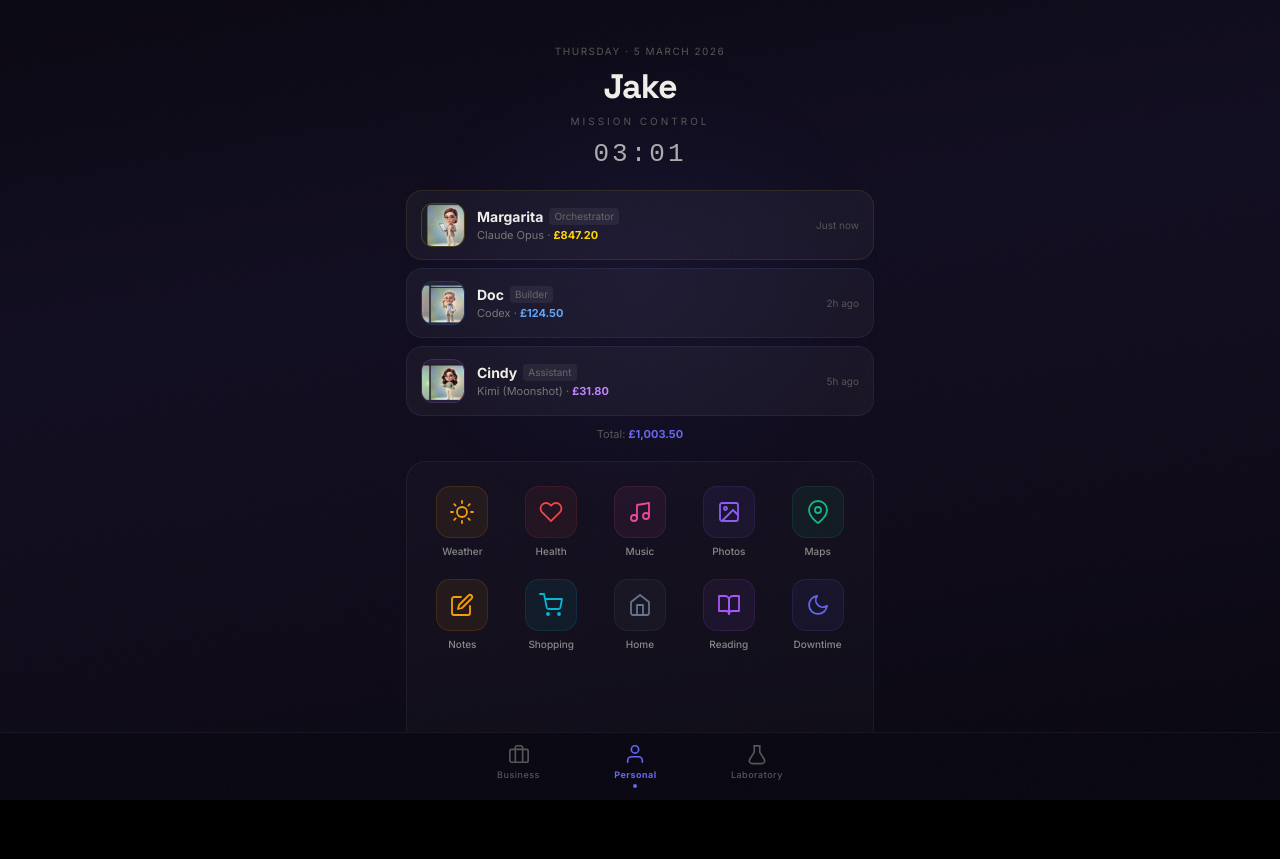
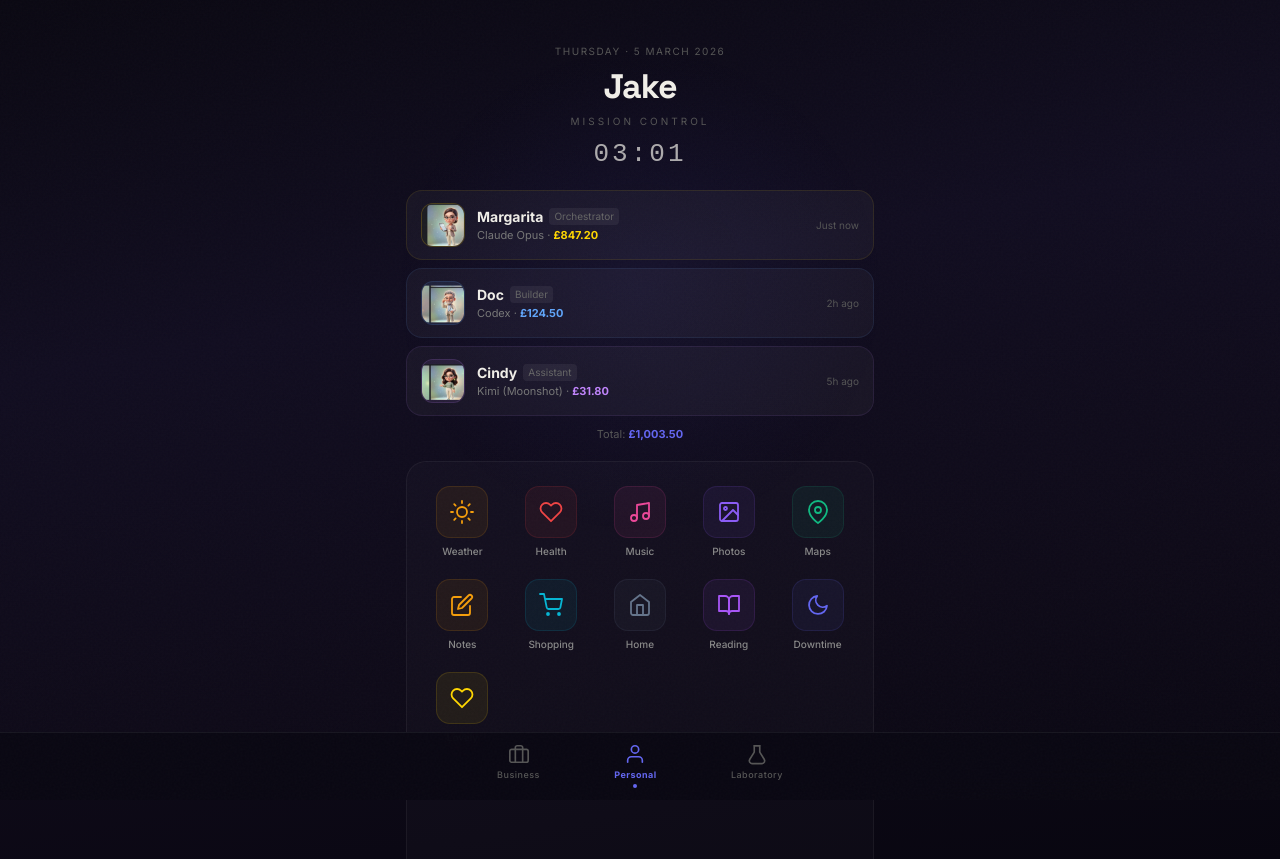
Before and after one commit to jakeylee93/mission-control-v6, a Next.js app: page / in a window 1280 px wide. Both pictures are taken after a click on the button "Personal". Before the commit the page ends 800 px from the top, so only its background shows below. Built offline with nearby package versions, Linux system fonts and the light colour scheme.

Commit message:
feat: Lovely app added to Personal tab with heart icon

```diff
--- a/src/app/page.tsx
+++ b/src/app/page.tsx
@@ -2,6 +2,7 @@
 
 import { useState, useEffect, useCallback } from 'react'
 import Image from 'next/image'
+import LovelyTab from '@/components/tabs/LovelyTab'
 
 type TabId = 'business' | 'personal' | 'laboratory'
 type ActiveApp = string | null
@@ -49,6 +50,7 @@ const I = {
   automations: <svg width="24" height="24" viewBox="0 0 24 24" fill="none" stroke="currentColor" strokeWidth="1.8" strokeLinecap="round" strokeLinejoin="round"><polyline points="23 4 23 10 17 10"/><polyline points="1 20 1 14 7 14"/><path d="M3.51 9a9 9 0 0 1 14.85-3.36L23 10M1 14l4.64 4.36A9 9 0 0 0 20.49 15"/></svg>,
   database: <svg width="24" height="24" viewBox="0 0 24 24" fill="none" stroke="currentColor" strokeWidth="1.8" strokeLinecap="round" strokeLinejoin="round"><ellipse cx="12" cy="5" rx="9" ry="3"/><path d="M21 12c0 1.66-4 3-9 3s-9-1.34-9-3"/><path d="M3 5v14c0 1.66 4 3 9 3s9-1.34 9-3V5"/></svg>,
   deploy: <svg width="24" height="24" viewBox="0 0 24 24" fill="none" stroke="currentColor" strokeWidth="1.8" strokeLinecap="round" strokeLinejoin="round"><polyline points="16 16 12 12 8 16"/><line x1="12" y1="12" x2="12" y2="21"/><path d="M20.39 18.39A5 5 0 0 0 18 9h-1.26A8 8 0 1 0 3 16.3"/></svg>,
+  lovely: <svg width="24" height="24" viewBox="0 0 24 24" fill="none" stroke="currentColor" strokeWidth="1.8" strokeLinecap="round" strokeLinejoin="round"><path d="M20.84 4.61a5.5 5.5 0 0 0-7.78 0L12 5.67l-1.06-1.06a5.5 5.5 0 0 0-7.78 7.78l1.06 1.06L12 21.23l7.78-7.78 1.06-1.06a5.5 5.5 0 0 0 0-7.78z"/></svg>,
   back: <svg width="20" height="20" viewBox="0 0 24 24" fill="none" stroke="currentColor" strokeWidth="2" strokeLinecap="round" strokeLinejoin="round"><polyline points="15 18 9 12 15 6"/></svg>,
   briefcase: <svg width="22" height="22" viewBox="0 0 24 24" fill="none" stroke="currentColor" strokeWidth="1.8" strokeLinecap="round" strokeLinejoin="round"><rect x="2" y="7" width="20" height="14" rx="2"/><path d="M16 21V5a2 2 0 0 0-2-2h-4a2 2 0 0 0-2 2v16"/></svg>,
   user: <svg width="22" height="22" viewBox="0 0 24 24" fill="none" stroke="currentColor" strokeWidth="1.8" strokeLinecap="round" strokeLinejoin="round"><path d="M20 21v-2a4 4 0 0 0-4-4H8a4 4 0 0 0-4 4v2"/><circle cx="12" cy="7" r="4"/></svg>,
@@ -81,6 +83,7 @@ const PERSONAL: AppDef[] = [
   { icon: I.home, label: 'Home', color: '#64748b', id: 'home' },
   { icon: I.reading, label: 'Reading', color: '#a855f7', id: 'reading' },
   { icon: I.downtime, label: 'Downtime', color: '#6366f1', id: 'downtime' },
+  { icon: I.lovely, label: 'Lovely', color: '#FFD700', id: 'lovely' },
 ]
 
 const LAB: AppDef[] = [
@@ -248,6 +251,7 @@ export default function HomePage() {
   const handleAppClick = useCallback((app: AppDef) => {
     if (app.href) { window.open(app.href, '_blank'); return }
     if (app.id === 'calendar') { setActiveApp('calendar'); return }
+    if (app.id === 'lovely') { setActiveApp('lovely'); return }
     // Future: other apps
   }, [])
 
@@ -304,6 +308,15 @@ export default function HomePage() {
         }}>
           {activeApp === 'calendar' ? (
             <CalendarView onBack={() => setActiveApp(null)} />
+          ) : activeApp === 'lovely' ? (
+            <div>
+              <button onClick={() => setActiveApp(null)} style={{
+                background: 'rgba(255,255,255,0.06)', border: 'none', borderRadius: 12,
+                color: '#aaa', padding: '8px 14px', fontSize: 13, cursor: 'pointer',
+                display: 'flex', alignItems: 'center', gap: 6, marginBottom: 8,
+              }}>{I.back} Back</button>
+              <LovelyTab />
+            </div>
           ) : (
             <div style={{
               display: 'grid',
```
